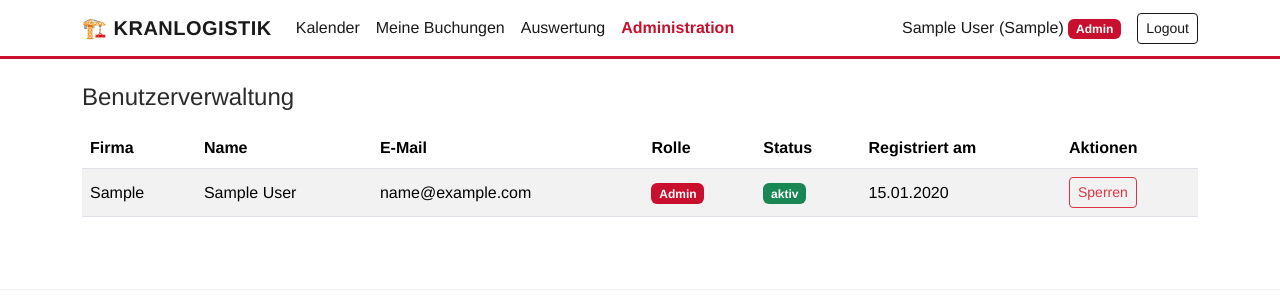
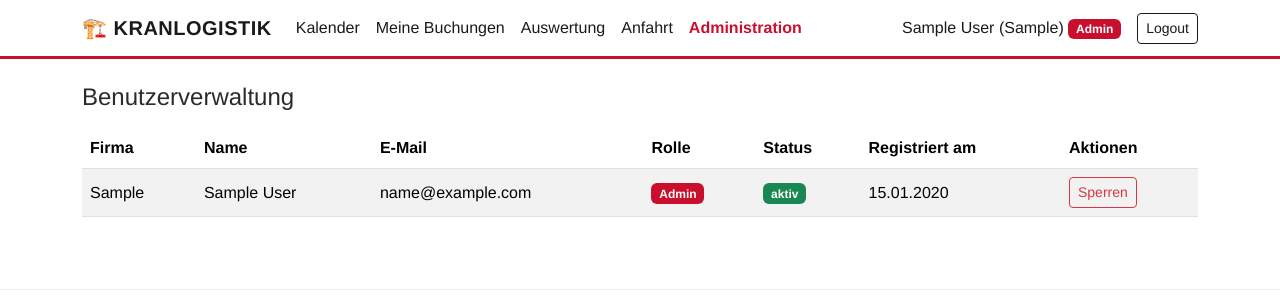
Before and after one commit to Jamas1414/kranlogistik, a Flask app: page /admin in a window 1280 px wide. Shown: the top 300 px of the page. Run offline with Flask 3, Linux system fonts and the light colour scheme; a user stored in the database is signed in; tables that the repository leaves empty hold one stand-in row (values such as "Sample post").

Commit message:
Update base.html

```diff
--- a/templates/base.html
+++ b/templates/base.html
@@ -3,7 +3,7 @@
 <head>
     <meta charset="UTF-8">
     <meta name="viewport" content="width=device-width, initial-scale=1, viewport-fit=cover">
-    <meta name="theme-color" content="#f5a623">
+    <meta name="theme-color" content="#ffffff">
     <link rel="manifest" href="{{ url_for('manifest') }}">
     <link rel="apple-touch-icon" href="{{ url_for('static', filename='icon-192.png') }}">
     <title>{% block title %}Kranlogistik{% endblock %} - Baustellenlogistik</title>
@@ -11,7 +11,7 @@
     <link href="{{ url_for('static', filename='style.css') }}" rel="stylesheet">
 </head>
 <body>
-<nav class="navbar navbar-expand-lg navbar-dark bg-dark">
+<nav class="navbar navbar-expand-lg navbar-light bg-light">
     <div class="container">
         <a class="navbar-brand fw-bold" href="{{ url_for('kalender') if current_user.is_authenticated else url_for('login') }}">
             🏗️ Kranlogistik
@@ -31,15 +31,18 @@
                 <li class="nav-item">
                     <a class="nav-link {% if request.endpoint == 'auswertung' %}active{% endif %}" href="{{ url_for('auswertung') }}">Auswertung</a>
                 </li>
+                <li class="nav-item">
+                    <a class="nav-link {% if request.endpoint == 'anfahrt' %}active{% endif %}" href="{{ url_for('anfahrt') }}">Anfahrt</a>
+                </li>
                 {% if current_user.is_admin() %}
                 <li class="nav-item">
                     <a class="nav-link {% if request.endpoint == 'admin' %}active{% endif %}" href="{{ url_for('admin') }}">Administration</a>
                 </li>
                 {% endif %}
             </ul>
-            <span class="navbar-text text-light me-3">
+            <span class="navbar-text me-3">
                 {{ current_user.name }} ({{ current_user.firma }})
-                {% if current_user.is_admin() %}<span class="badge bg-warning text-dark">Admin</span>{% endif %}
+                {% if current_user.is_admin() %}<span class="badge bg-warning">Admin</span>{% endif %}
             </span>
             <a href="{{ url_for('logout') }}" class="btn btn-outline-light btn-sm">Logout</a>
             {% endif %}
```
